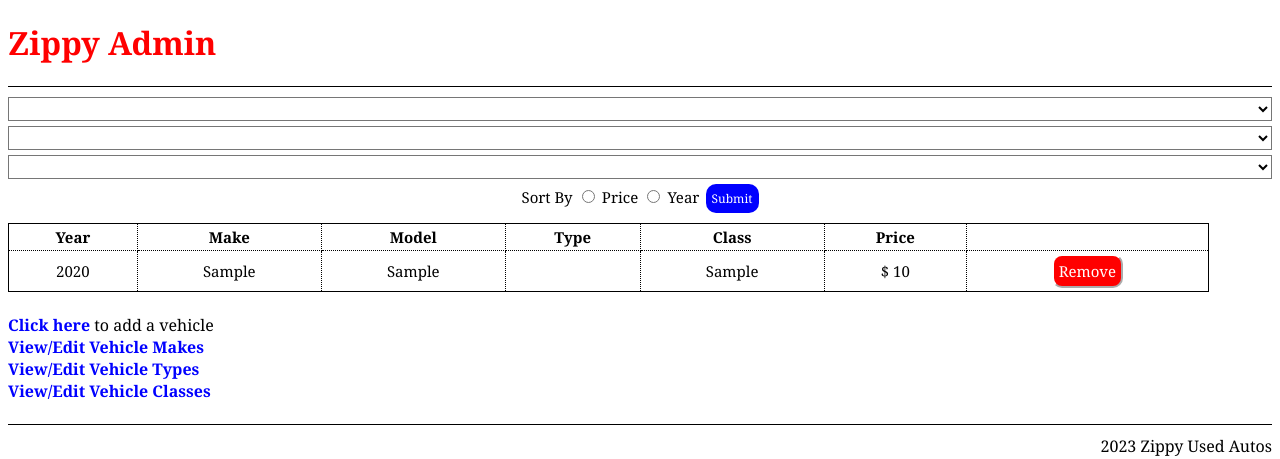
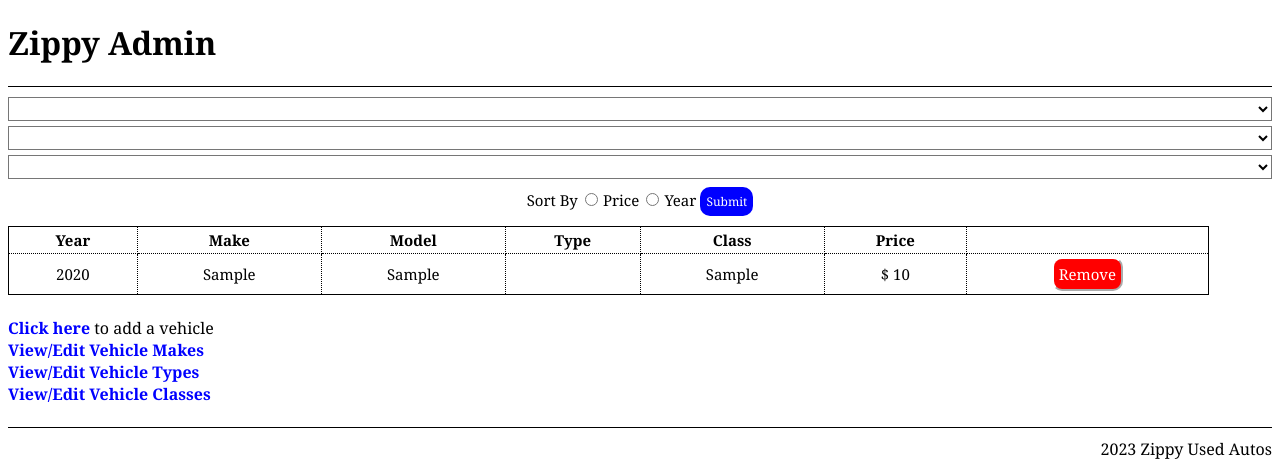
Before and after one commit to Josh-Gibb/midterm_project, a PHP site: page / in a window 1280 px wide. Shown: the top 459 px of the page. Run offline with PHP 8.4, Linux system fonts and the light colour scheme; tables that the repository leaves empty or names only in its code hold one stand-in row (values such as "Sample post"); data that the repository does not hold is empty.

Commit message:
Update main.css

```diff
--- a/view/css/main.css
+++ b/view/css/main.css
@@ -6,7 +6,6 @@
 header{
     border-bottom: 1px solid black;
     margin-bottom: 10px;
-    color: red;
 }
 
 footer{
@@ -47,6 +46,8 @@ td, th{
 
 .sort{
     text-align: center;
+    font-size: 8px;
+    margin-top: 3px;
 }
 
 .submit{
@@ -62,7 +63,7 @@ td, th{
 .remove{
     background-color: red;
     border-radius: 8px;
-    padding: 2px;
+    padding: 3px;
     color: white;
     border-color: white;
     font-size: 8px;
```
